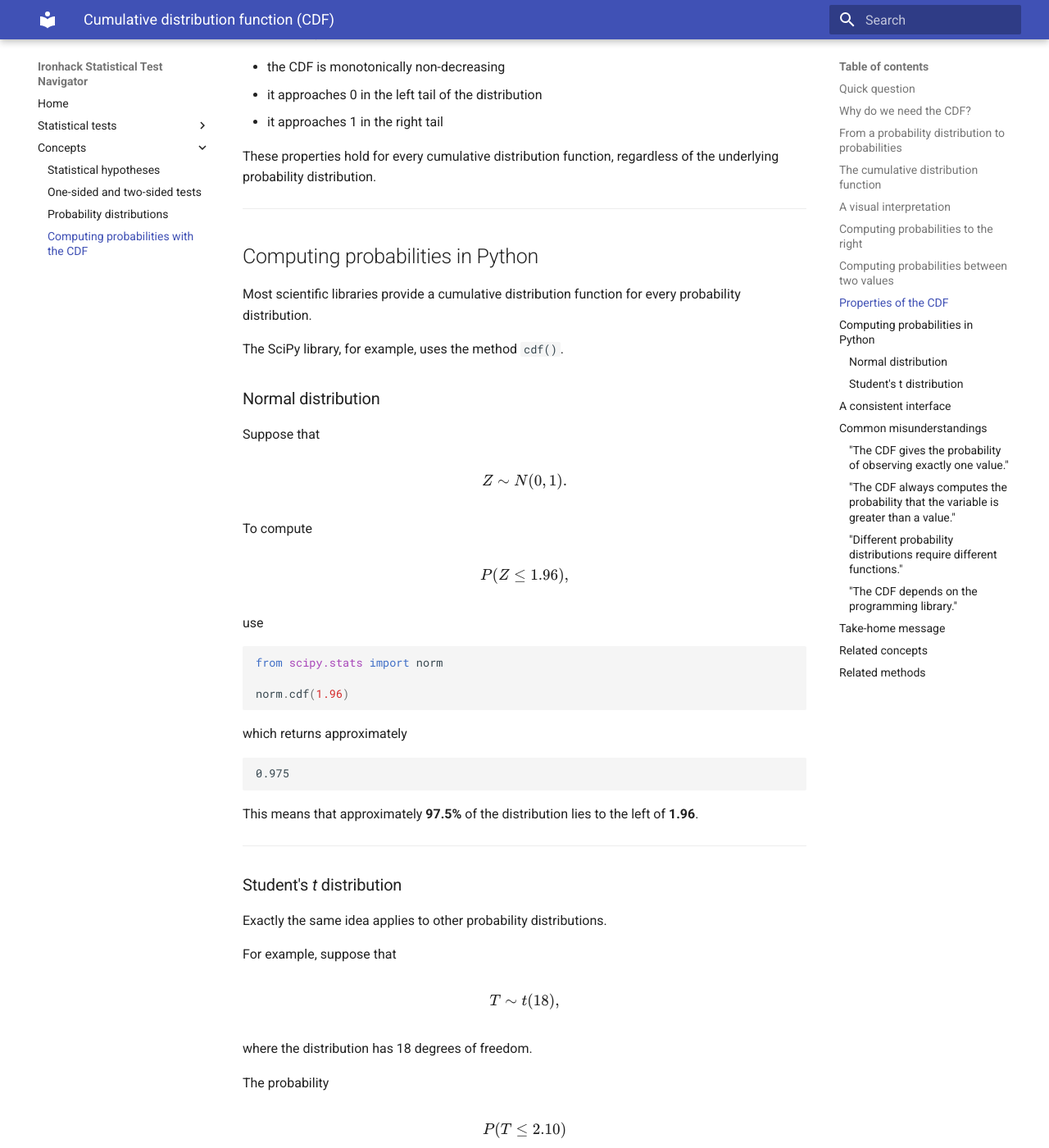
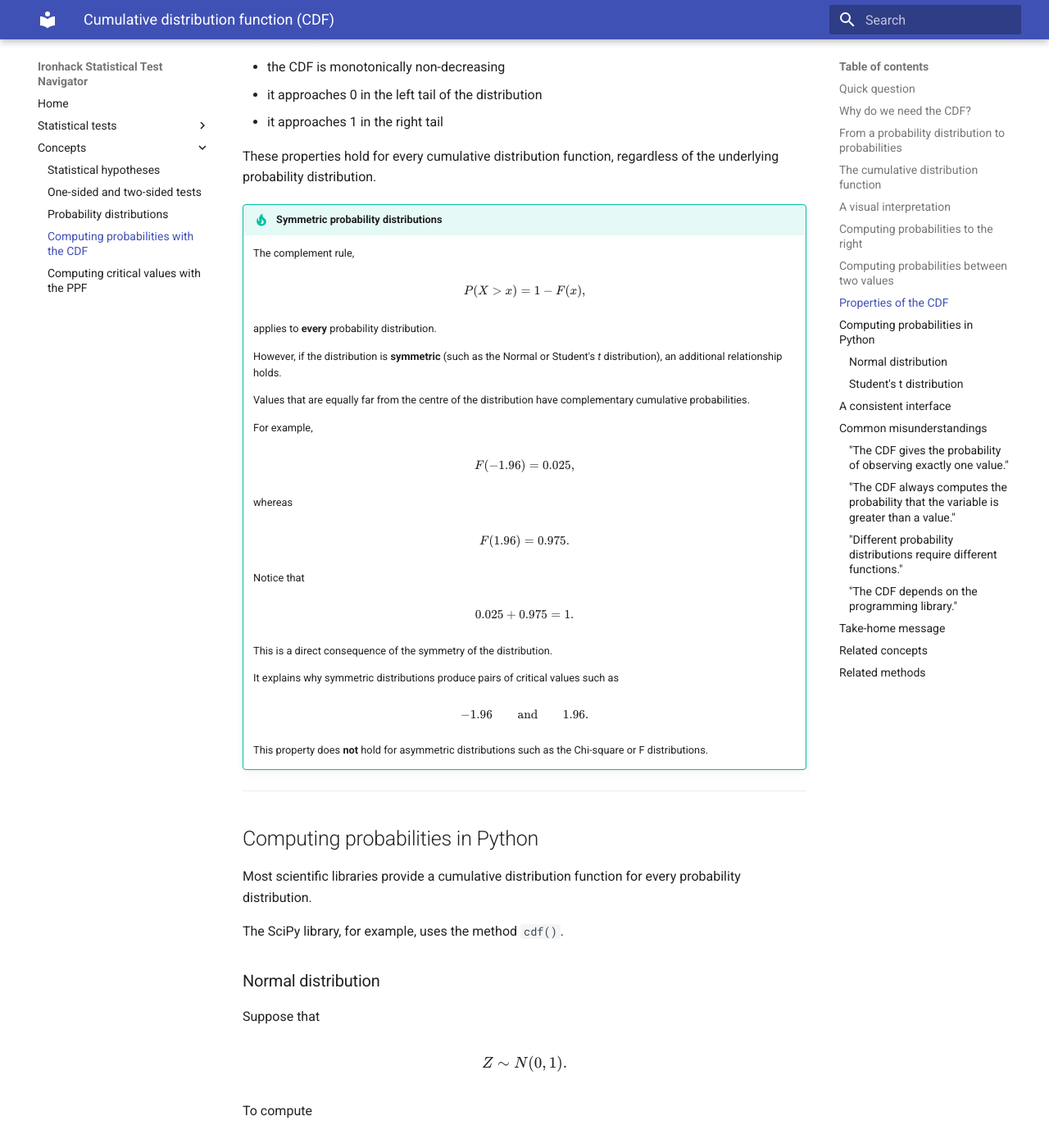
Before and after one commit to ironhack-edu/StatNavigator, an MkDocs documentation site: the page built from docs/concepts/computing-probabilities-with-cdf.md, in a window 1280 px wide and 1400 px high, scrolled down 4939 px. Shown: the whole window at 82% size. Built offline with MkDocs 1.6.1 and Material for MkDocs 9.7.7, drawn with Linux system fonts in a browser that asks for light colours.

```diff
--- a/docs/concepts/computing-probabilities-with-cdf.md
+++ b/docs/concepts/computing-probabilities-with-cdf.md
@@ -249,6 +249,54 @@ Furthermore,
 
 These properties hold for every cumulative distribution function,
 regardless of the underlying probability distribution.
+
+!!! tip "Symmetric probability distributions"
+
+    The complement rule,
+
+    \[
+    P(X>x)=1-F(x),
+    \]
+
+    applies to **every** probability distribution.
+
+    However, if the distribution is **symmetric** (such as the Normal or
+    Student's *t* distribution), an additional relationship holds.
+
+    Values that are equally far from the centre of the distribution have
+    complementary cumulative probabilities.
+
+    For example,
+
+    \[
+    F(-1.96)=0.025,
+    \]
+
+    whereas
+
+    \[
+    F(1.96)=0.975.
+    \]
+
+    Notice that
+
+    \[
+    0.025+0.975=1.
+    \]
+
+    This is a direct consequence of the symmetry of the distribution.
+
+    It explains why symmetric distributions produce pairs of critical
+    values such as
+
+    \[
+    -1.96
+    \qquad\text{and}\qquad
+    1.96.
+    \]
+
+    This property does **not** hold for asymmetric distributions such as
+    the Chi-square or F distributions.
 
 ---
 
--- a/mkdocs.yml
+++ b/mkdocs.yml
@@ -40,3 +40,4 @@ nav:
       - One-sided and two-sided tests: concepts/one-sided-and-two-sided-tests.md
       - Probability distributions: concepts/probability-distributions.md
       - Computing probabilities with the CDF: concepts/computing-probabilities-with-cdf.md
+      - Computing critical values with the PPF: concepts/computing-critical-values-with-ppf.md
```
Also changed, not shown: docs/index.md (+4 -0 lines).
